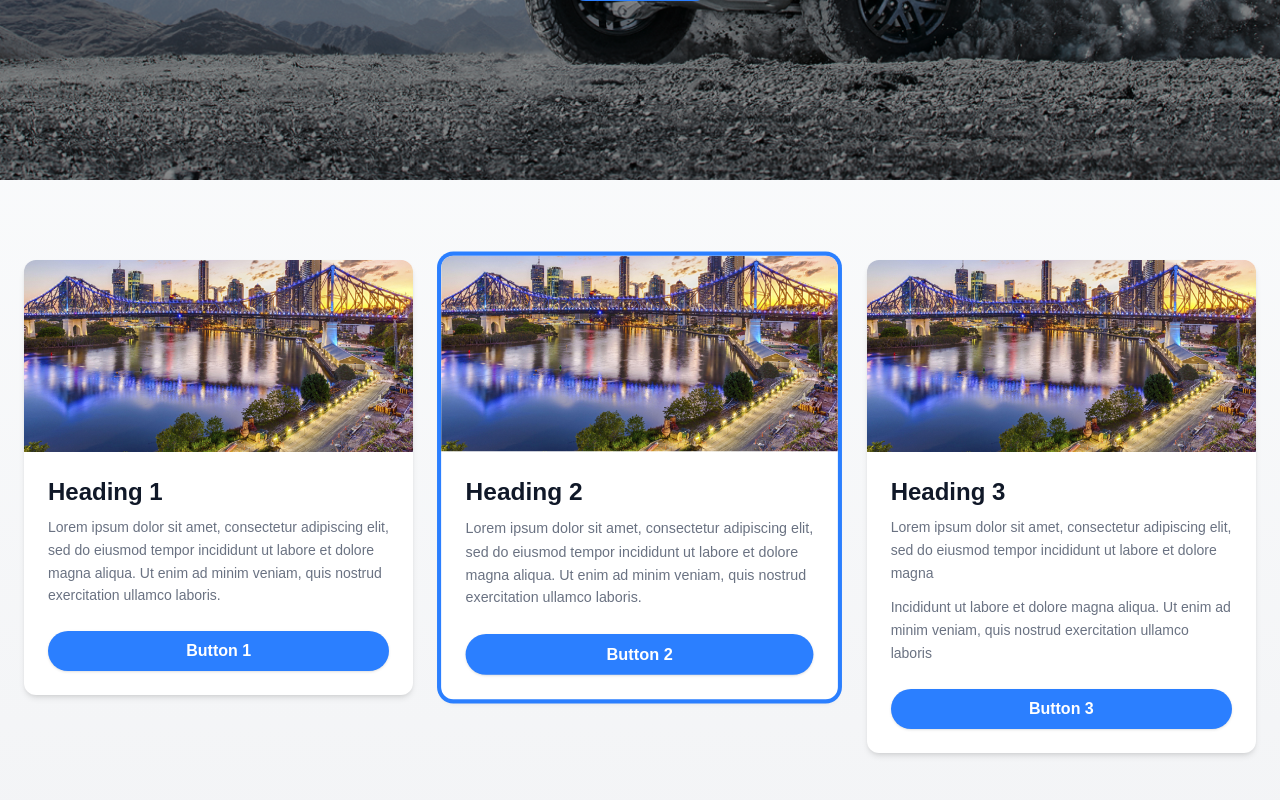
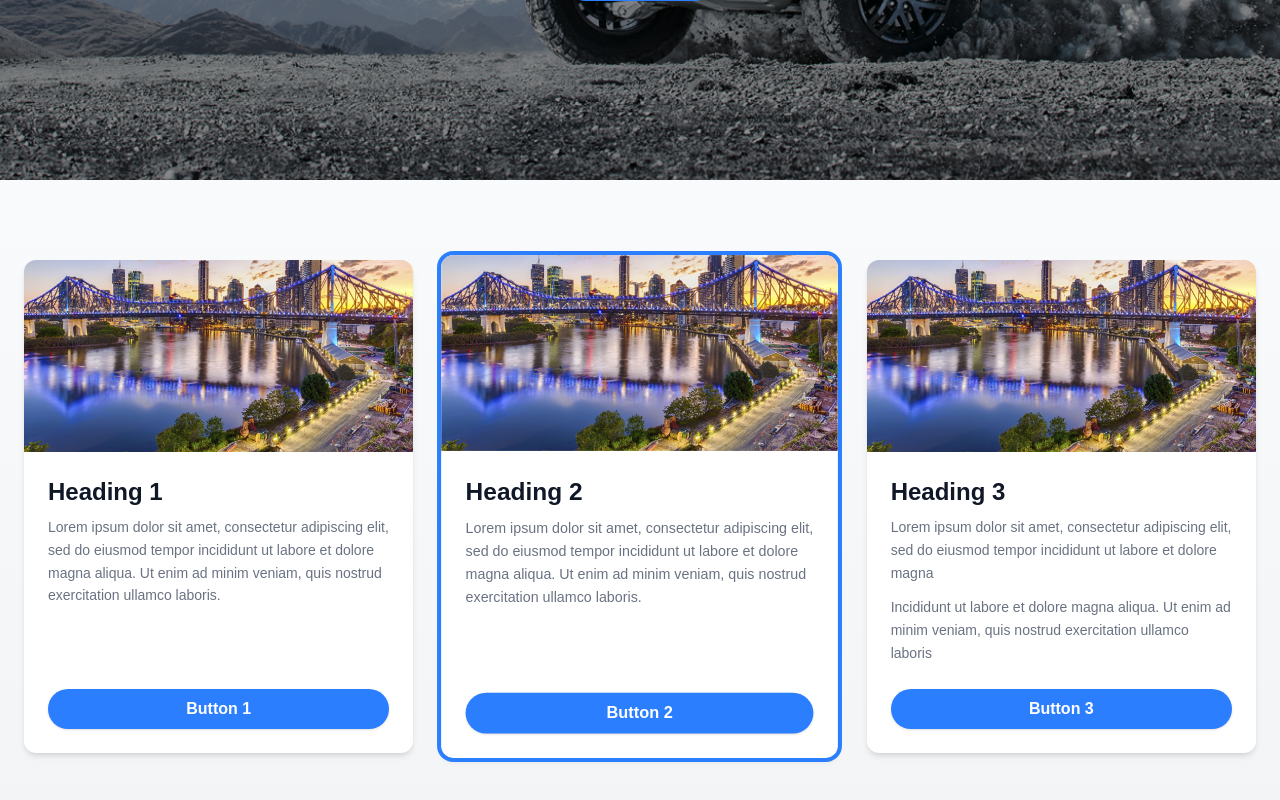
Before and after one commit to ashwinimanohar/Dealer_Studio, a Next.js app in the folder dealerstudio/: page / in a window 1280 px wide. Shown: the part 420-1220 px from the top of the page. Built offline with nearby package versions, Linux system fonts and the light colour scheme.

Commit message:
card height fix

```diff
--- a/dealerstudio/src/app/components/cards/cardlist.tsx
+++ b/dealerstudio/src/app/components/cards/cardlist.tsx
@@ -50,17 +50,17 @@ export default function CardSection() {
   return (
     <div className="py-20 px-6 bg-gradient-to-b from-gray-50 to-gray-100 dark:from-gray-900 dark:to-gray-800">
       <div className="max-w-7xl mx-auto">
-        <div className="flex flex-wrap justify-center gap-8 md:max-w-4xl md:mx-auto lg:max-w-none">
+        <div className="flex flex-wrap justify-center gap-8 md:max-w-4xl md:mx-auto lg:max-w-none items-stretch">
           {cards.map((card) => (
             <div
               key={card.id}
-              className="flex-1 min-w-[300px] max-w-[400px] h-full"
+              className="flex flex-1 min-w-[300px] max-w-[400px]"
               onClick={() => handleCardSelect(card.id)}
             >
-              <Card isActive={activeCard === card.id} className="h-full">
+              <Card isActive={activeCard === card.id} className="w-full flex flex-col">
                 <CardImage src={card.image} alt={card.title} ctaText={card.ctaText} />
                 <CardHeader>{card.title}</CardHeader>
-                <CardBody>
+                <CardBody className="flex-grow">
                   {Array.isArray(card.content) ? (
                     <>
                       <p className="mb-3">{card.content[0]}</p>
@@ -70,7 +70,7 @@ export default function CardSection() {
                     <p>{card.content}</p>
                   )}
                 </CardBody>
-                <div className="px-6 pb-6">
+                <div className="px-6 pb-6 mt-auto">
                   <Button
                     className="w-full shadow-sm hover:shadow-md transition-shadow duration-200"
                     onClick={(e) => {
```
